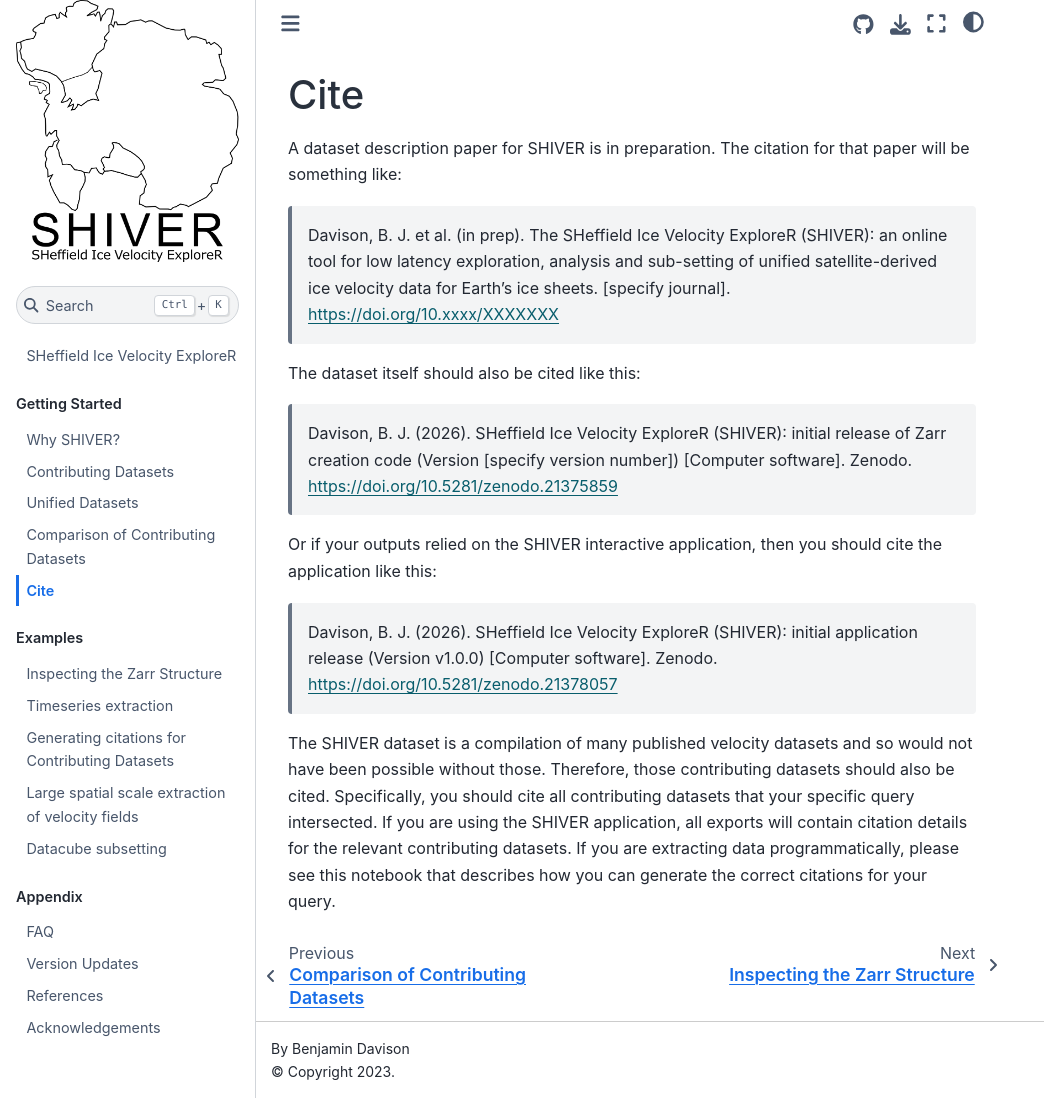
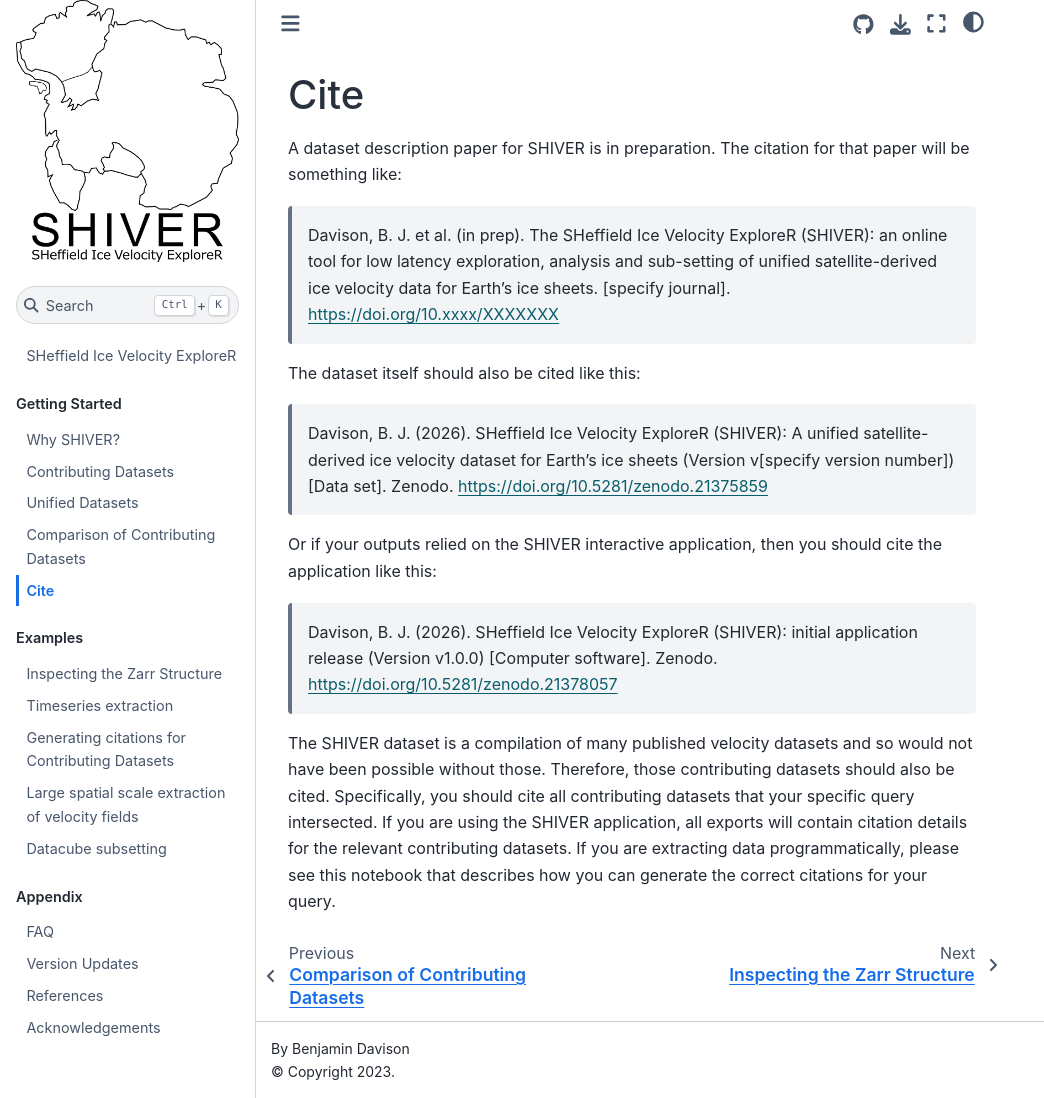
Before and after one commit to ben-davison/SHIVER-zarr, a Jupyter Book: the page built from docs/getting_started/cite.md, in a window 1280 px wide and 1098 px high. Shown: the whole window, without its empty margins (0-1044 px from the left). Built offline with Jupyter Book 1.0.4 settings and Sphinx 7.4.7 and the Sphinx Book theme 1.1.4, drawn with Linux system fonts in a browser that asks for light colours; pages that are not in the unit, such as notebooks, are missing from menus.

Commit message:
Updated documentation

```diff
--- a/docs/getting_started/cite.md
+++ b/docs/getting_started/cite.md
@@ -6,7 +6,7 @@
 
 The dataset itself should also be cited like this:
 
-> Davison, B. J. (2026). SHeffield Ice Velocity ExploreR (SHIVER): initial release of Zarr creation code (Version [specify version number]) [Computer software]. Zenodo. https://doi.org/10.5281/zenodo.21375859
+> Davison, B. J. (2026). SHeffield Ice Velocity ExploreR (SHIVER): A unified satellite-derived ice velocity dataset for Earth's ice sheets (Version v[specify version number]) [Data set]. Zenodo. https://doi.org/10.5281/zenodo.21375859
 
 Or if your outputs relied on the SHIVER interactive application, then you should cite the application like this:
 
```
Also changed, not shown: README.md (+17 -0 lines), docs/examples/simple_layers.ipynb, docs/examples/simple_subset.ipynb, docs/examples/simple_timeseries.ipynb.
